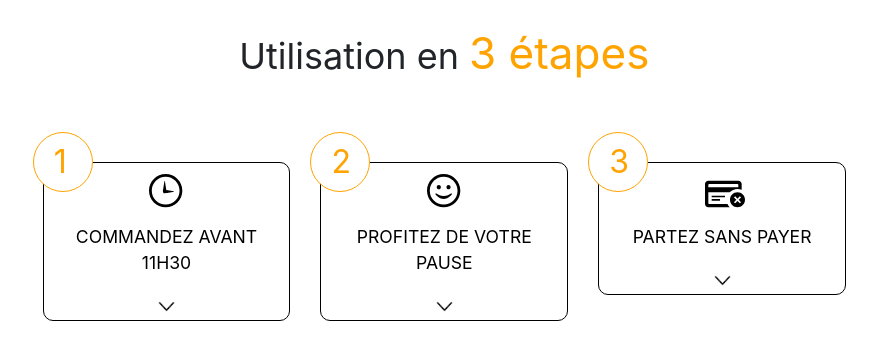
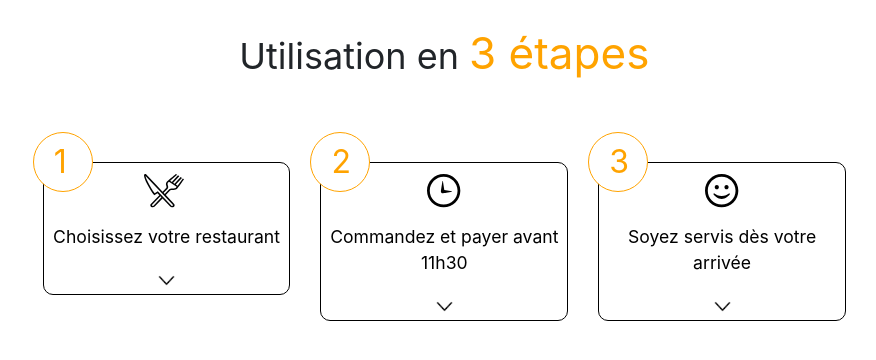
Before and after one commit to dinaramaro/Projet3-EasyLunch-WildCodeSchool, a React (Create React App) app: page / in a window 1280 px wide. Shown: the top 360 px of the page, without its empty margins (404-1280 px from the left). Built offline with nearby package versions, Linux system fonts and the light colour scheme.

Commit message:
modif section explication suite remarques client

```diff
--- a/src/components/Explication.jsx
+++ b/src/components/Explication.jsx
@@ -61,34 +61,34 @@ class Explication extends Component {
               <Col className="col" xs="4" sm="4">
                 <div className="round">1</div>
                 <button type="button" className="bouton" data-toggle="collapse" data-target="#choose" onClick={this.toggleChoose}>
-                  <img className="icone" src="./medias/icon-time.svg" alt="Commandez avant 11h30" />
-                  <p className="title">COMMANDEZ AVANT 11H30</p>
+                  <img className="icone" src="./medias/icon-eat.svg" alt="Commandez avant 11h30" />
+                  <p className="title">Choisissez votre restaurant</p>
                   <img className="arrow" src="./medias/arrow-down.png" alt="fleche" />
                 </button>
                 <Collapse id="choose" isOpen={collapseChoose}>
-                  <p className="paraDetails">Choisissez parmi nos restaurants partenaires. Effectuez votre commande en ligne et payez en toute sécurité.</p>
+                  <p className="paraDetails">Trouvez un restaurant en fonction de vos critères de recherche.</p>
                 </Collapse>
               </Col>
               <Col className="col" xs="4" sm="4">
                 <div className="round">2</div>
                 <button type="button" className="bouton" data-toggle="collapse" data-target="#enjoy" onClick={this.toggleEnjoy}>
-                  <img className="icone" src="./medias/icon-smiley.svg" alt="Profitez de votre pause" />
-                  <p className="title">PROFITEZ DE VOTRE PAUSE</p>
+                  <img className="icone" src="./medias/icon-time.svg" alt="Profitez de votre pause" />
+                  <p className="title">Commandez et payer avant 11h30</p>
                   <img className="arrow" src="./medias/arrow-down.png" alt="fleche" />
                 </button>
                 <Collapse id="enjoy" isOpen={collapseEnjoy}>
-                  <p className="paraDetails">Easy Lunch transmet votre commande au restaurant. Détendez-vous et passez un bon moment ensemble.</p>
+                  <p className="paraDetails">Choisissez parmi les formules du jour et la carte, effectuez votre commande en ligne et payez en toute sécurité.</p>
                 </Collapse>
               </Col>
               <Col className="col" xs="4" sm="4">
                 <div className="round">3</div>
                 <button type="button" className="bouton" data-toggle="collapse" data-target="#share" onClick={this.toggleShare}>
-                  <img className="icone" src="./medias/icon-credit-card.svg" alt="Partez sans payer" />
-                  <p className="title">PARTEZ SANS PAYER</p>
+                  <img className="icone" src="./medias/icon-smiley.svg" alt="Partez sans payer" />
+                  <p className="title">Soyez servis dès votre arrivée</p>
                   <img className="arrow" src="./medias/arrow-down.png" alt="fleche" />
                 </button>
                 <Collapse id="share" isOpen={collapseShare}>
-                  <p className="paraDetails">Vous avez fini ? Vous avez déjà réglé et pouvez partir quand vous le souhaitez. Encore du temps gagné.</p>
+                  <p className="paraDetails">Rendez-vous au restaurant, votre table est prête, profitez de votre déjeuner et des personnes qui vous accompagnent et partez sans passer par la caisse dès que vous avez fini.</p>
                 </Collapse>
               </Col>
             </Row>
```
Also changed, not shown: public/medias/icon-credit-card.svg (deleted), public/medias/icon-eat.svg (added).
